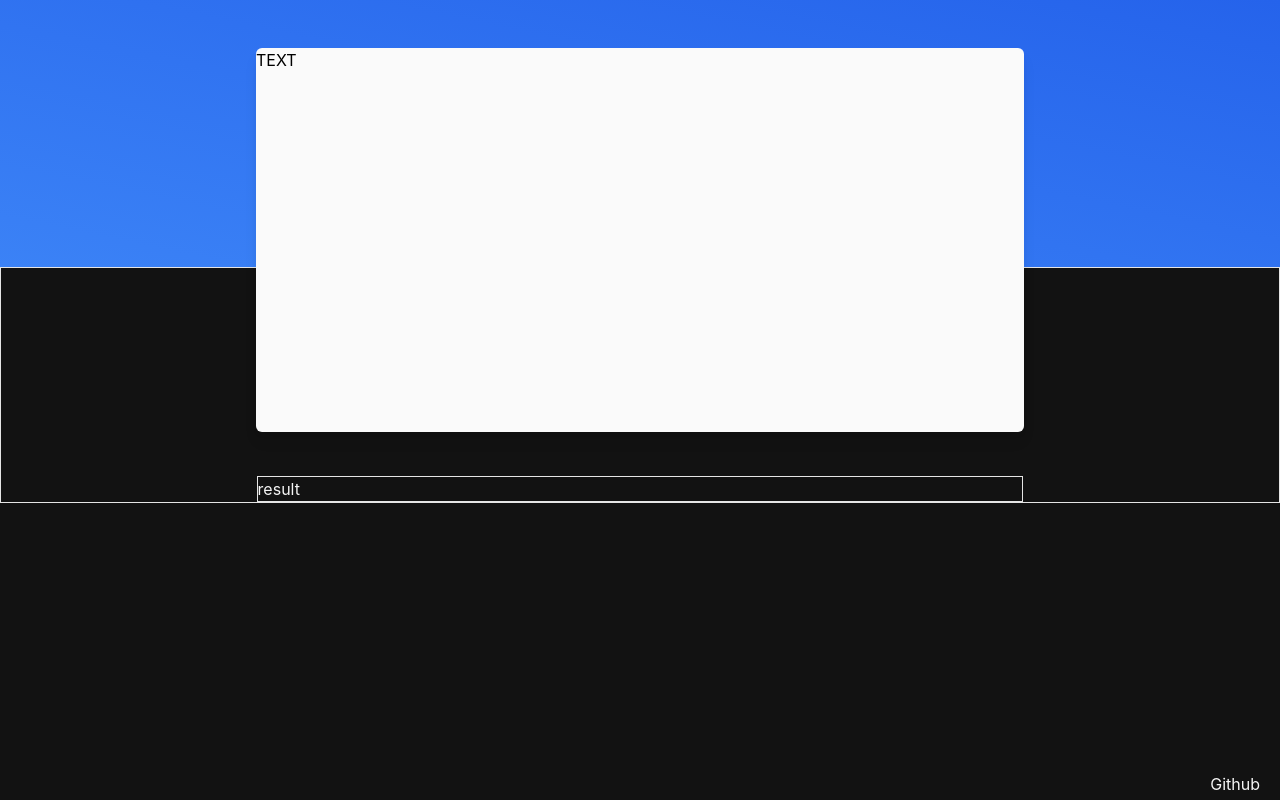
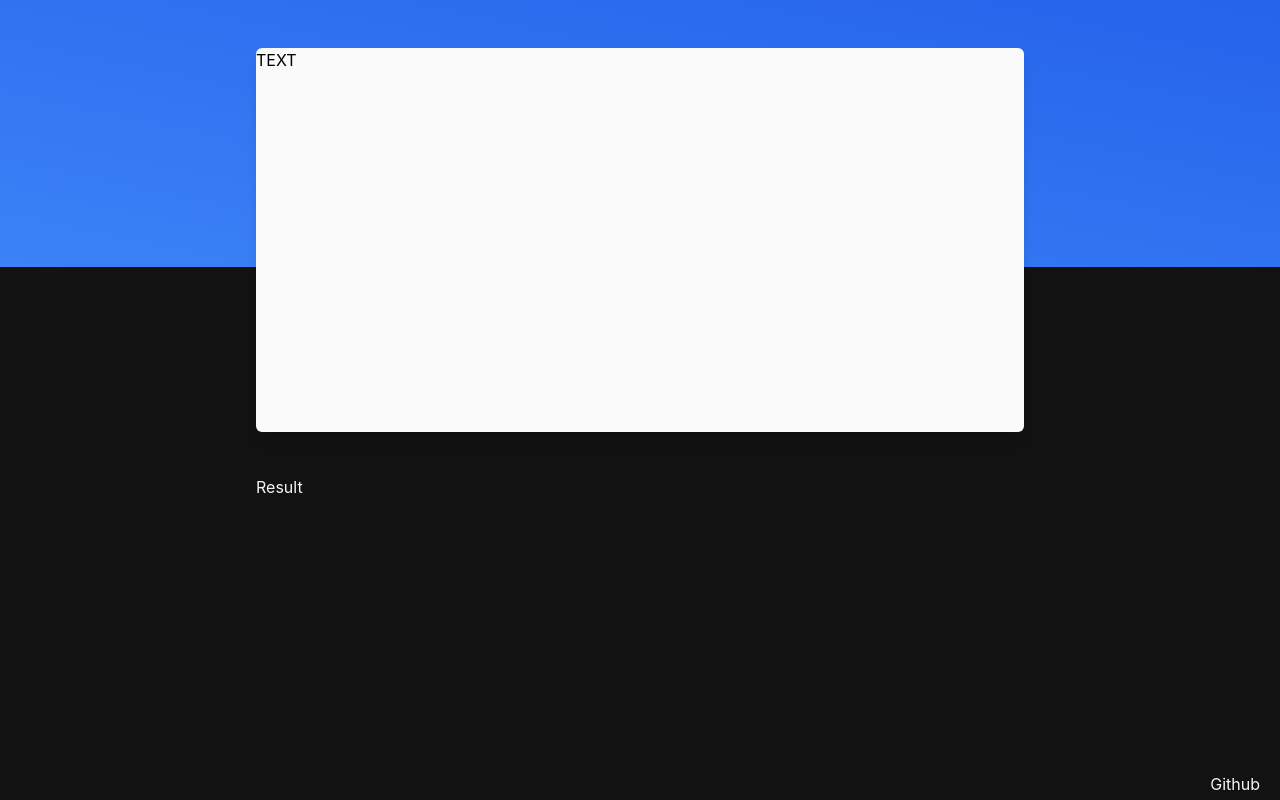
Before and after one commit to djanzou120/fabrik-front, a Next.js app: page / in a window 1280 px wide. Built offline with nearby package versions, Linux system fonts and the light colour scheme.

Commit message:
initial commit

```diff
--- a/components/Footer.tsx
+++ b/components/Footer.tsx
@@ -3,10 +3,9 @@ import React from "react";
 const Footer = () => {
   return (
     <div className="h-4/6 w-full bg-black">
-      <div className="border flex justify-center">
-        <div className="text-gray-100 border w-80 sm:w-3/5 mt-52">result</div>
+      <div className="flex justify-center">
+        <div className="text-gray-100 w-80 sm:w-3/5 mt-52">Result</div>
       </div>
-
       <div className="text-gray-100 px-5 py-1 flex justify-end h-1/12 absolute bottom-0 w-full">
         Github
       </div>
```
